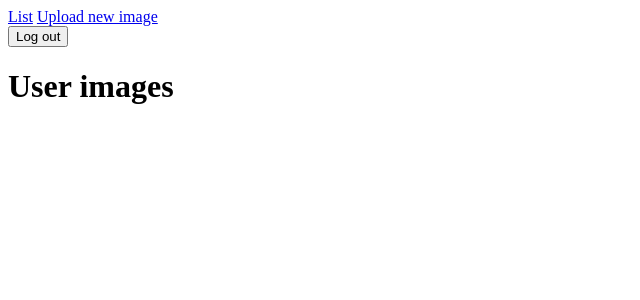
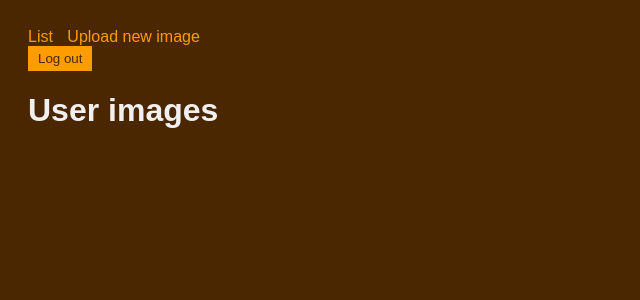
Before and after one commit to flurl/epaper-frame-manager, a Django app: page /images/list in a window 1280 px wide. Shown: the top 300 px of the page, without its empty margins (0-640 px from the left). Run offline with Django 5.2, Linux system fonts and the light colour scheme; the visitor is signed in with stand-in values (Sample User, id 1); data that the repository does not hold is empty; some libraries are stand-ins or nearby versions.

Commit message:
Beautify html pages with some CSS

```diff
--- a/epaper_converter/images/static/images/css/styles.css
+++ b/epaper_converter/images/static/images/css/styles.css
@@ -1,11 +1,15 @@
 #images-list li {
     display: inline-block;
+    margin-bottom: 20px;
 }
 
 .images-list-image-container {
     width: 448px;
     height: 600px;
     cursor: pointer;
+    background-size: cover;
+    background-position: center;
+    border: 1px solid #fe9c00; /* Yellowish border around images */
 }
 
 
@@ -21,7 +25,7 @@
     left: 0;
     width: 100vw;
     height: 100vh;
-    background-color: rgba(0, 0, 0, 0.8);
+    background-color: #4a2700f0;
     /*display: flex;*/
     align-items: center;
     justify-content: center;
@@ -29,22 +33,22 @@
     overflow: hidden;
 }
 
-button.overlay-close {
+.overlay button.overlay-close {
     position: relative;
     float: right;
     z-index: 9999;
+    margin: 10px 20px 0 0;
 }
 
 .overlay-image-container {
-    position: relative;
-    width: 100%;
-    height: 100%;
+    max-width: 90%;
+    max-height: 90%;
 }
 
 #overlay-image {
     max-width: 100%;
     display: block;
-    margin-top: 100px;
+    margin: 100px auto 0 auto;
     /*max-height: 100%;
     transform-origin: center center;
     position: relative;
--- a/epaper_converter/static/css/base.css
+++ b/epaper_converter/static/css/base.css
@@ -1,3 +1,28 @@
+body {
+  font-family: Arial, sans-serif;
+  background-color: #4a2700; /* Brown background */
+  color: #f0f0f0; /* Light text for better contrast */
+  padding: 20px;
+}
+
+a {
+  color: #fe9c00; /* Orange link color */
+  text-decoration: none;
+  margin-right: 10px;
+}
+
+a:hover {
+  text-decoration: underline;
+}
+
+button {
+  background-color: #fe9c00; /* Yellowish logout button */
+  color: #4a2700; /* Dark brown text */
+  border: none;
+  padding: 5px 10px;
+  cursor: pointer;
+}
+
 .hidden {
     display: none;
 }
```
